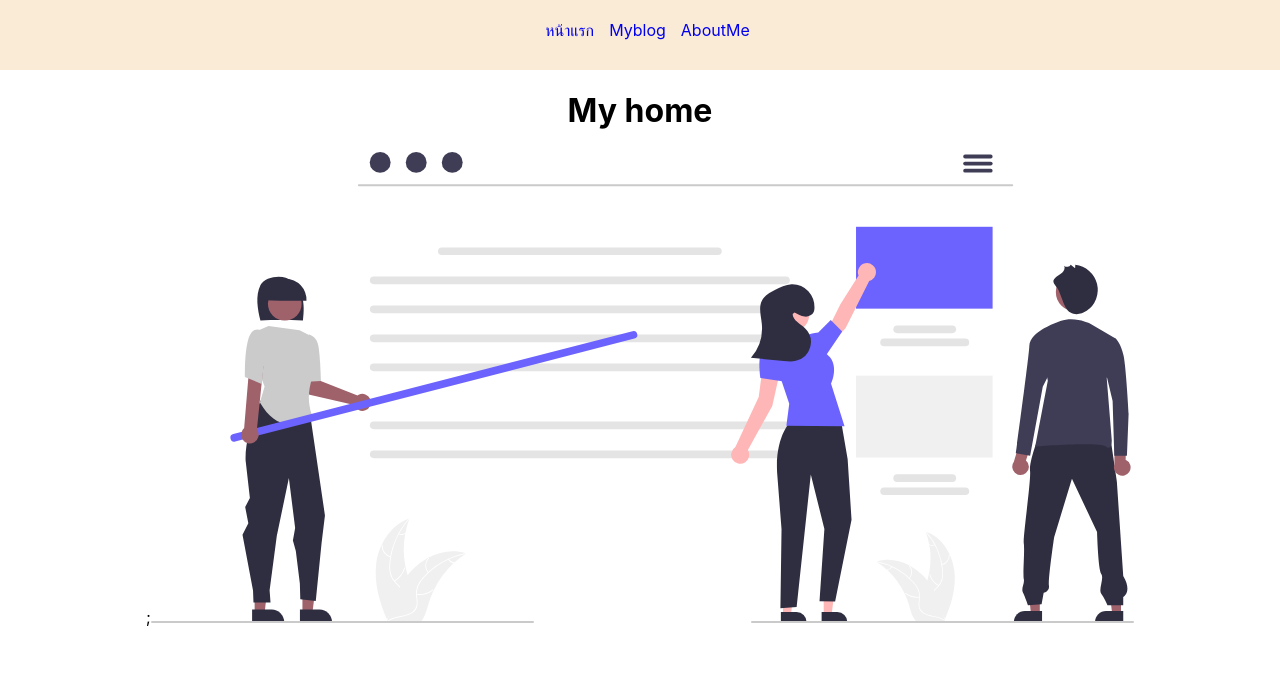
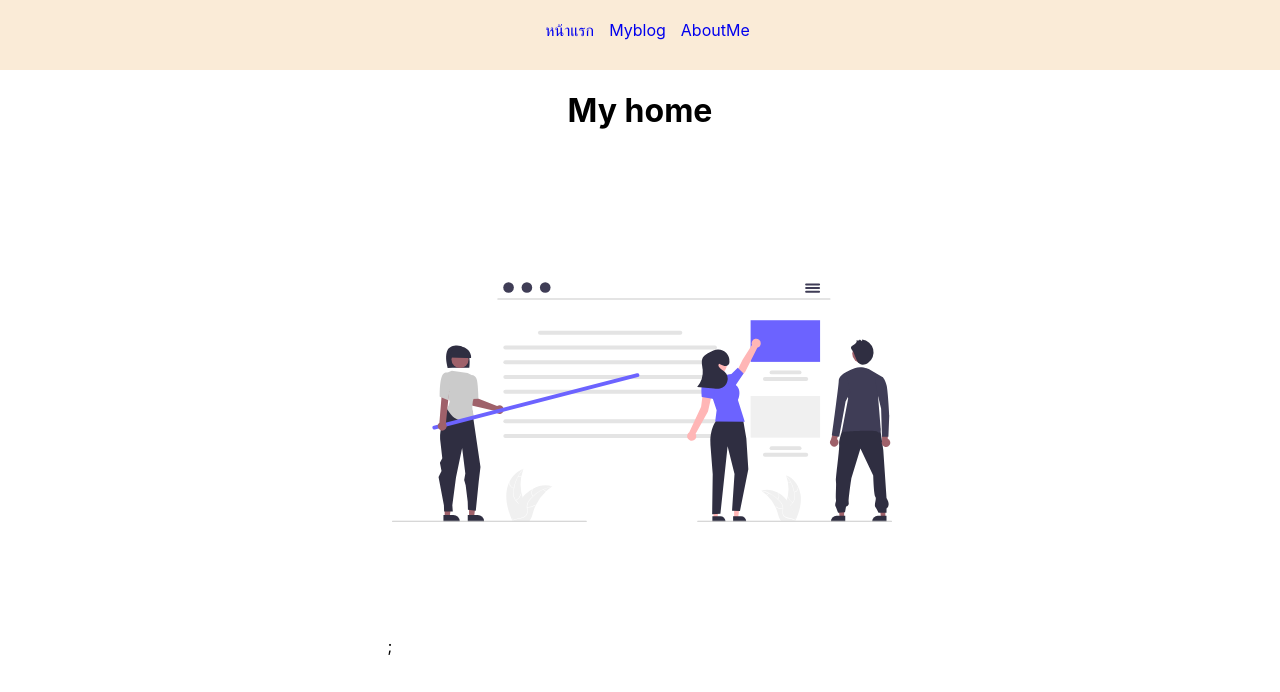
Before and after one commit to NateeRudkui/react-blog-app, a React (Create React App) app: page / in a window 1280 px wide. Shown: the top 692 px of the page. Built offline with nearby package versions, Linux system fonts and the light colour scheme.

Commit message:
✅ : add className and global style

```diff
--- a/src/components/About.js
+++ b/src/components/About.js
@@ -3,7 +3,7 @@ import about_img from "../images/about.svg";
 export function About() {
   return (
     <div className="container">
-      <h1>about me</h1>
+      <h1 className="title">about me</h1>
       <img src={about_img} alt="about_img" />
     </div>
   );
--- a/src/components/Notfound.js
+++ b/src/components/Notfound.js
@@ -3,7 +3,7 @@ import notfound_img from "../images/notfound.svg";
 export function Notfound() {
   return (
     <div className="container">
-      <h1>ไม่พบหน้านี้ 404</h1>
+      <h1 className="title">ไม่พบหน้านี้ 404</h1>
       <img src={notfound_img} alt="notfound_img" />
     </div>
   );
--- a/src/components/home.js
+++ b/src/components/home.js
@@ -2,7 +2,7 @@ import home from "../images/home.svg";
 export function Home() {
   return (
     <div className="container">
-      <h1>My home</h1>;
+      <h1 className="title">My home</h1>;
       <img src={home} alt="home-img" />
     </div>
   );
--- a/src/index.css
+++ b/src/index.css
@@ -11,3 +11,8 @@ code {
   font-family: source-code-pro, Menlo, Monaco, Consolas, 'Courier New',
     monospace;
 }
+
+img{
+  width: 500px;
+  height: 500px;
+}
```
